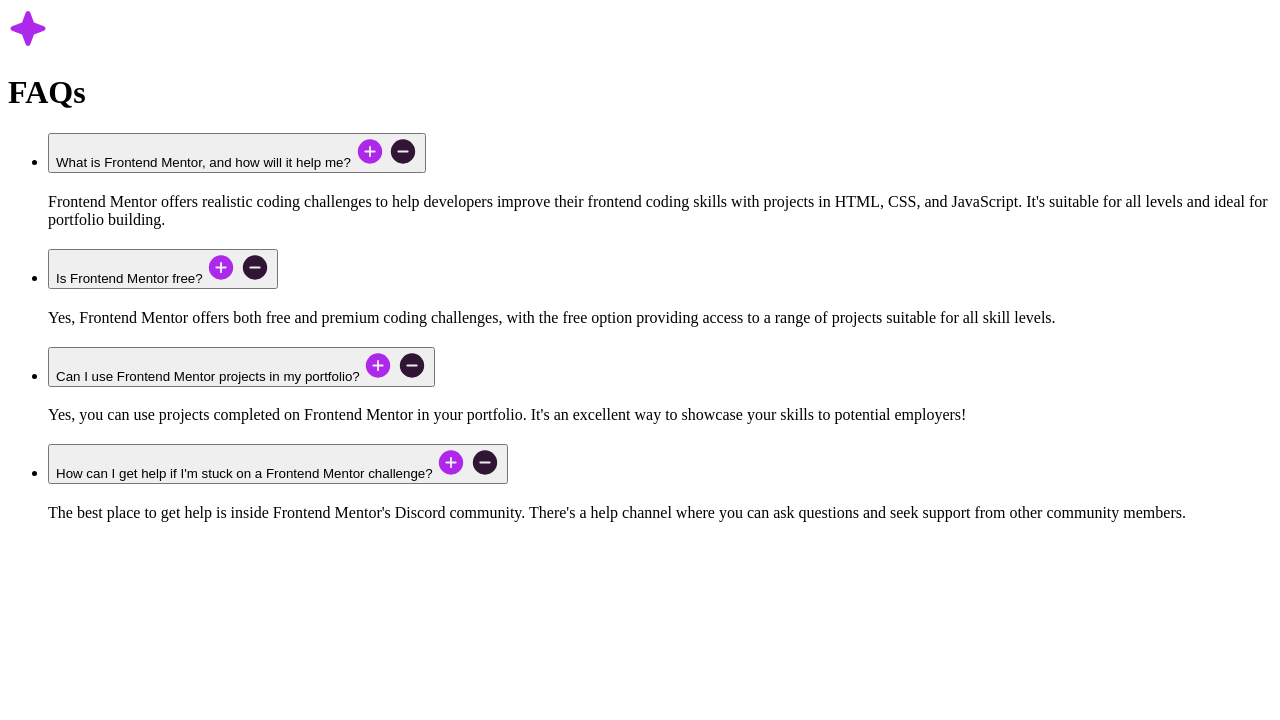
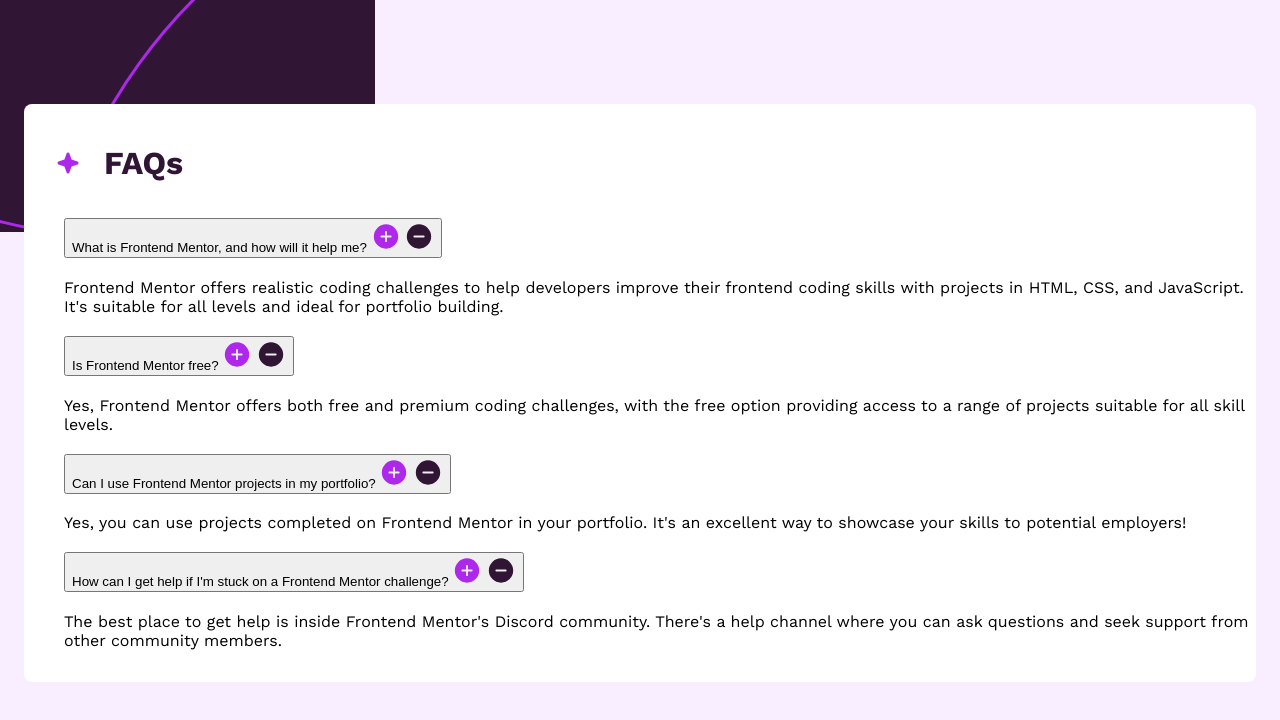
Before and after one commit to Acemeistre/FEM_FAQ-accordion, a plain HTML site: page index.html in a window 1280 px wide. Drawn offline with nearby package versions, Linux system fonts and the light colour scheme.

Commit message:
Add spacing and color to the header and add the image and color to the body background

```diff
--- a/styles.css
+++ b/styles.css
@@ -16,3 +16,39 @@
     --spacing-400: 2rem;
     --spacing-500: 2.5rem;
 }
+
+body {
+    font-family: "Work sans", sans-serif;
+    background: url('./assets/images/background-pattern-mobile.svg'),
+    var(--color-light-purple);
+    background-repeat: no-repeat;
+    padding: 6rem var(--spacing-200)
+}
+
+main {
+    background: white;
+    display: flex;
+    flex-direction: column;
+    border-radius: var(--spacing-100);
+}
+
+header {
+    display: flex;
+    gap: var(--spacing-300);
+    padding: var(--spacing-500) var(--spacing-400) 0;
+    color: var(--color-dark-purple);
+    margin: 0;
+}
+
+header img {
+    width: var(--spacing-300);
+}
+
+header img,
+.header-title {
+    margin: 0;
+}
+
+.item {
+    list-style: none;
+}
```
